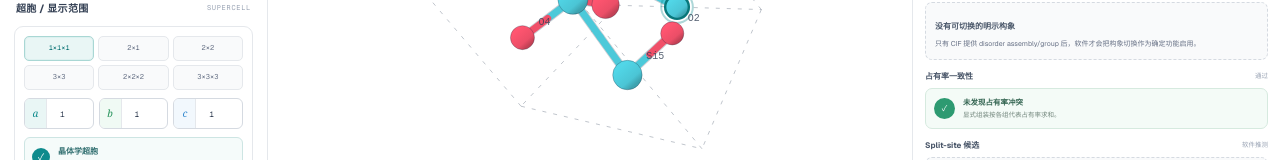
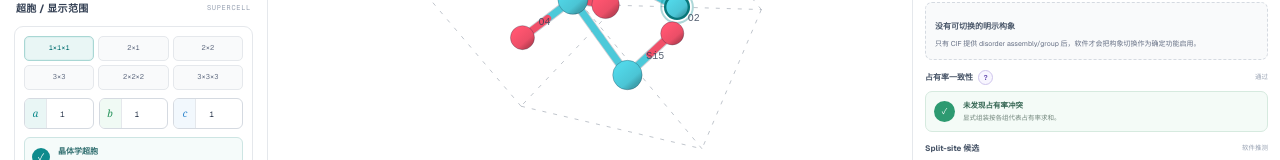
Before and after one commit to gutubu/SymVizCrystal, a Next.js app: page / in a window 1280 px wide. Both pictures are taken after a click on the button "无序". Shown: the part 386-546 px from the top of the page. Built offline with nearby package versions, Linux system fonts and the light colour scheme.

Commit message:
Explain occupancy consistency

```diff
--- a/app/globals.css
+++ b/app/globals.css
@@ -893,6 +893,15 @@ canvas:focus-visible {
 .disorder-section { display: flex; flex-direction: column; gap: 6px; }
 .disorder-section-head { display: flex; align-items: center; justify-content: space-between; color: #475467; font-size: 8px; font-weight: 650; }
 .disorder-section-head small { color: var(--subtle); font-size: 6.5px; font-weight: 500; }
+.occupancy-title { display: flex; align-items: center; gap: 5px; }
+.occupancy-help { position: relative; }
+.occupancy-help summary { display: grid; width: 15px; height: 15px; place-items: center; border: 1px solid #cfc6ed; border-radius: 50%; color: #654db0; background: #f8f6ff; font-family: var(--font-geist-mono), monospace; font-size: 7px; line-height: 1; list-style: none; cursor: pointer; }
+.occupancy-help summary::-webkit-details-marker { display: none; }
+.occupancy-help[open] summary { color: #fff; background: #7c5ce7; }
+.occupancy-help > div { position: absolute; z-index: 8; top: 21px; left: -62px; width: 260px; padding: 9px; border: 1px solid #d9d0f6; border-radius: 7px; background: #fff; box-shadow: 0 8px 22px rgba(52, 45, 85, .14); }
+.occupancy-help > div::before { position: absolute; top: -5px; left: 67px; width: 8px; height: 8px; border-top: 1px solid #d9d0f6; border-left: 1px solid #d9d0f6; content: ""; background: #fff; transform: rotate(45deg); }
+.occupancy-help strong { color: #44366f; font-size: 8px; }
+.occupancy-help p { margin: 4px 0 0; color: var(--muted); font-size: 7px; font-weight: 450; line-height: 1.5; }
 .disorder-assembly { padding: 8px; border: 1px solid #ded8f2; border-radius: 8px; background: #fbfaff; }
 .disorder-assembly-head { display: flex; align-items: center; justify-content: space-between; gap: 8px; }
 .disorder-assembly-head > span { display: flex; min-width: 0; flex-direction: column; gap: 1px; }
--- a/app/page.tsx
+++ b/app/page.tsx
@@ -2213,7 +2213,17 @@ export default function Home() {
 
           <section className="disorder-section">
             <div className="disorder-section-head">
-              <span>{text("占有率一致性", "Occupancy consistency")}</span>
+              <div className="occupancy-title">
+                <span>{text("占有率一致性", "Occupancy consistency")}</span>
+                <details className="occupancy-help">
+                  <summary aria-label={text("解释占有率一致性", "Explain occupancy consistency")}>?</summary>
+                  <div>
+                    <strong>{text("检查什么？", "What is checked?")}</strong>
+                    <p>{text("同一 disorder assembly 中，各个互斥构象的代表占有率之和应接近 1；同一 group 内的原子通常也应采用一致的占有率。", "Within one disorder assembly, representative occupancies of mutually exclusive conformers should sum to about 1; atoms in the same group should usually have consistent occupancies.")}</p>
+                    <p>{text("“通过”表示 Σocc 在 1±0.08 内且未发现组内明显差异；警告表示需要回查 CIF 和精修模型。部分占位本身不等于已经确认无序。", "Pass means Σocc is within 1±0.08 with no marked within-group variation. A warning means the CIF and refinement model should be reviewed. Partial occupancy alone does not prove disorder.")}</p>
+                  </div>
+                </details>
+              </div>
               <small>{structure.disorder.occupancyIssues.length
                 ? (english ? `${structure.disorder.occupancyIssues.length} findings` : `${structure.disorder.occupancyIssues.length} 项`)
                 : text("通过", "Pass")}</small>
```
Also changed, not shown: 1 other file (tests, documents, lock files or other folders).
